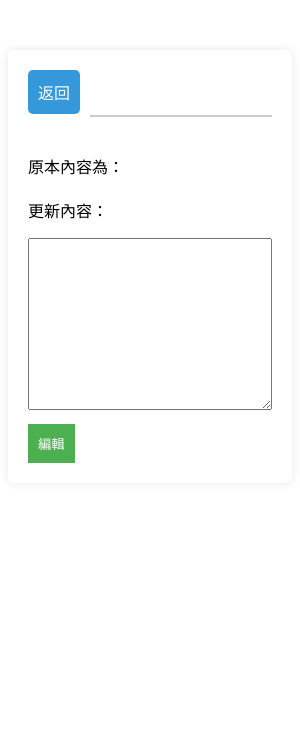
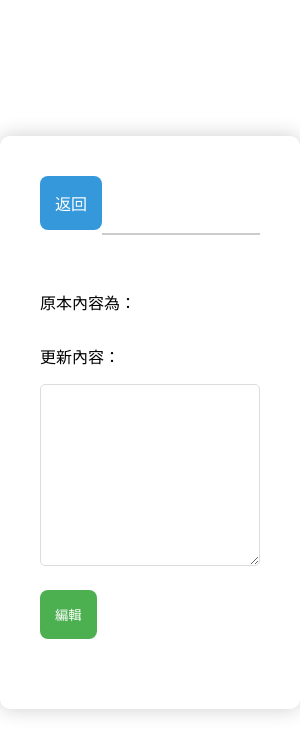
Before and after one commit to wal-len-ce-14/networkapp-project, an Electron app: page webpage/taskpage.ejs in a window 300 px wide. Drawn offline with nearby package versions, Linux system fonts and the light colour scheme; files that its build step writes are made by us from their sources.

Commit message:
update some css.

```diff
--- a/public/style/index.css
+++ b/public/style/index.css
@@ -1,12 +1,3 @@
-/*
-color: {
-    #FFFCFF ,  白
-    #b0dbfffb,  淺藍
-    #247BA0 ,   深藍
-    #d6c7b1 ,   淺灰
-    #807767     深灰
-}
-*/
 *{
     box-sizing: border-box;
 }
@@ -15,22 +6,31 @@ body{
     background-image: url('canadian-dollar.webp');
     background-size: cover;
     background-repeat: no-repeat;
+    margin: 0;
+    height: 100vh;
+    display: flex;
+    justify-content: center;
+    align-items: center;
 }
 
 .container{
     width: 50rem;
-    /* height: 100%; */
     margin: auto;
     text-align: center;
     color: #807767;
-
 }
 
 .todo-form{
     color: #FFFCFF;
     background-color: #d6c7b1;
-    padding: 0.8rem 1rem;
+    padding: 1rem;
     border-radius: 1rem;
+    box-shadow: 0 0 10px rgba(0, 0, 0, 0.2);
+    transition: transform 0.3s;
+}
+
+.todo-form:hover {
+    transform: scale(1.02);
 }
 
 .todo-label{
@@ -38,7 +38,7 @@ body{
     padding: 0.5rem;
     font-weight: 800;
     font-size: 1.5rem;
-    text-shadow: 2px 2px  #FFFCFF;
+    text-shadow: 2px 2px #FFFCFF;
 }
 
 .todo-input{
@@ -49,6 +49,12 @@ body{
     box-shadow: 2px 2px 3px #807767;
     opacity: 0.7;
     padding: 0.1rem 0.5rem;
+    transition: box-shadow 0.3s, opacity 0.3s;
+}
+
+.todo-input:hover {
+    box-shadow: 3px 3px 5px #807767;
+    opacity: 1;
 }
 
 #taskdescribe{
@@ -59,6 +65,11 @@ body{
     opacity: 0.7;
     margin: 0.8rem auto;
     font-size: 1.3rem;
+    transition: opacity 0.3s;
+}
+
+#taskdescribe:hover {
+    opacity: 1;
 }
 
 .todo-input-submit{
@@ -68,6 +79,11 @@ body{
     padding: 0.3rem 1rem;
     border-radius: 1rem;
     box-shadow: 3px 3px 3px #807767;
+    transition: transform 0.3s;
+}
+
+.todo-input-submit:hover {
+    transform: scale(1.05);
 }
 
 #hint{
@@ -85,7 +101,7 @@ body{
 
 .task{
     color: #FFFCFF;
-    background-color: '';
+    background-color: #b0dbfffb;
     width: 25rem;
     margin-bottom: 0.5rem;
     border-radius: 1rem;
@@ -93,6 +109,11 @@ body{
     display: flex;
     justify-content: space-between;
     align-items: center;
+    transition: transform 0.3s;
+}
+
+.task:hover {
+    transform: scale(1.02);
 }
 
 .taskname{
@@ -111,4 +132,9 @@ body{
     border: 0.3rem solid;
     border-left: 0.5rem solid;
     box-shadow: 3px 3px 3px #807767 inset;
+    transition: transform 0.3s;
 }
+
+.done-submit:hover {
+    transform: scale(1.05);
+}
--- a/public/style/taskpage.css
+++ b/public/style/taskpage.css
@@ -1,92 +1,106 @@
-
 body {
     font-family: 'Arial', sans-serif;
     background-image: url('canadian-dollar.webp');
     background-size: cover;
     background-repeat: no-repeat;
+    margin: 0;
+    height: 100vh;
+    display: flex;
+    justify-content: center;
+    align-items: center;
 }
 
 .container {
     max-width: 800px;
     margin: 0 auto;
-    padding: 20px;
+    padding: 40px;
     background-color: #fff;
-    box-shadow: 0 0 10px rgba(0, 0, 0, 0.1);
-    border-radius: 5px;
-    margin-top: 50px;
+    box-shadow: 0 0 20px rgba(0, 0, 0, 0.2);
+    border-radius: 10px;
 }
 
 .header {
     display: flex;
     align-items: center;
-    margin-bottom: 20px;
+    margin-bottom: 30px;
 }
 
 .taskdescribe {
-    margin-bottom: 20px;
+    margin-bottom: 30px;
+}
+
+.back-button, .done-edit {
+    display: inline-block;
+    text-decoration: none;
+    padding: 15px;
+    border-radius: 8px;
+    margin-bottom: 30px;
+    cursor: pointer;
+    transition: background-color 0.3s, box-shadow 0.3s, transform 0.3s;
 }
 
 .back-button {
-    display: inline-block;
-    text-decoration: none;
-    padding: 10px;
     background-color: #3498db;
     color: #fff;
-    border-radius: 5px;
-    margin-bottom: 20px;
 }
 
 .back-button:hover {
     background-color: #2980b9;
-}
-
-.back-button {
-    text-decoration: none;
-    padding: 10px;
-    background-color: #3498db;
-    color: #fff;
-    border-radius: 5px;
-    margin-right: 10px;
-}
-
-.back-button:hover {
-    background-color: #2980b9;
+    box-shadow: 0 0 15px rgba(52, 152, 219, 0.5);
+    transform: scale(1.1);
 }
 
 .done-edit {
-    padding: 10px;
+    background-color: #4caf50;
+    color: #fff;
+    border: none;
+}
+
+.done-edit:hover {
+    background-color: #45a049;
+    box-shadow: 0 0 15px rgba(76, 175, 80, 0.5);
+    transform: scale(1.1);
+}
+
+h3 {
+    color: #333;
+    text-shadow: 2px 2px 4px rgba(0, 0, 0, 0.1);
+}
+
+textarea.edit-textarea {
+    width: 100%;
+    padding: 15px;
+    box-sizing: border-box;
+    margin-bottom: 20px;
+    border: 1px solid #ddd;
+    border-radius: 5px;
+}
+
+button.done-edit {
+    padding: 15px;
     background-color: #4caf50;
     color: #fff;
     border: none;
     cursor: pointer;
+    transition: background-color 0.3s, box-shadow 0.3s, transform 0.3s;
 }
 
-h3 {
-    color: #333;
-}
-
-textarea.edit-textarea {
-    width: 100%;
-    padding: 10px;
-    box-sizing: border-box;
-    margin-bottom: 10px;
-}
-
-button.done-edit {
-    padding: 10px;
-    background-color: #4caf50;
-    color: #fff;
-    border: none;
-    cursor: pointer;
+button.done-edit:hover {
+    background-color: #45a049;
+    box-shadow: 0 0 15px rgba(76, 175, 80, 0.5);
+    transform: scale(1.1);
 }
 
 #tasktitle {
     border-bottom: 2px solid #ccc;
+    padding-bottom: 15px;
+    margin-bottom: 20px;
+    text-align: center;
 }
 
 #tasktitle {
     flex-grow: 1;
-    font-size: 1.5em;
-    text-align: center;
+    font-size: 2em;
     text-decoration: none;
+    text-shadow: 2px 2px 4px rgba(0, 0, 0, 0.1);
 }
```
Also changed, not shown: mytask/task.json (+4 -4 lines).
